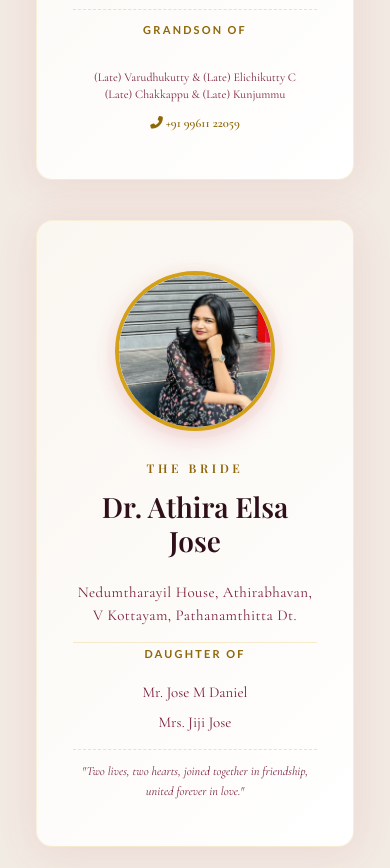
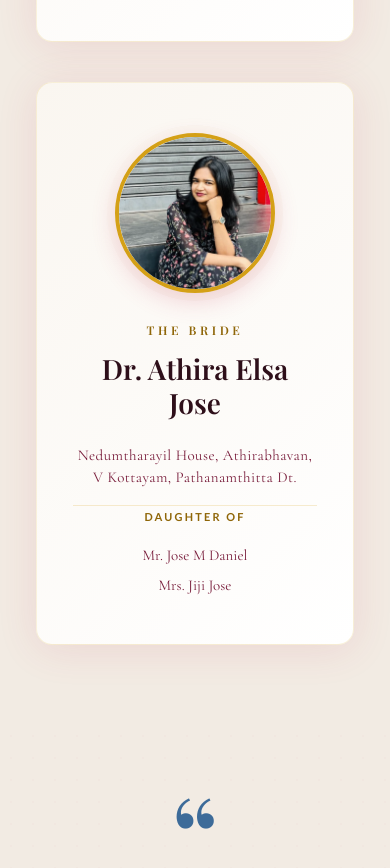
Before and after one commit to muhammedrameesr6-dev/Ashil-wedding, a website: page index.html in a window 390 px wide. Shown: the part 1830-2698 px from the top of the page. Drawn offline with nearby package versions, Linux system fonts and the light colour scheme; no server answers; a web font is replaced by a local one.

Commit message:
Remove Grandson details and phone number from groom card

```diff
--- a/index.html
+++ b/index.html
@@ -175,16 +175,6 @@
             Mr. P.V. Johnson<br />
             Mrs. Rajani Johnson (Late)
           </div>
-          <div class="parents-card-siblings" style="border-top:1px dashed rgba(212,160,23,0.3); padding-top:12px; margin-top:12px;">
-            <p style="font-size:0.85em; color:var(--text-medium); line-height:1.5;">
-              <strong>Grandson of</strong><br />
-              (Late) Varudhukutty &amp; (Late) Elichikutty C<br />
-              (Late) Chakkappu &amp; (Late) Kunjummu
-            </p>
-            <p style="margin-top:8px; font-weight:600; color:var(--gold-dark); font-size:0.9em;">
-              <i class="fas fa-phone-alt"></i> +91 99611 22059
-            </p>
-          </div>
         </div>
 
         <!-- Bride Card -->
@@ -201,11 +191,6 @@
             <strong>DAUGHTER OF</strong>
             Mr. Jose M Daniel<br />
             Mrs. Jiji Jose
-          </div>
-          <div class="parents-card-siblings" style="border-top:1px dashed rgba(212,160,23,0.3); padding-top:12px; margin-top:12px;">
-            <p style="font-size:0.88em; color:var(--text-medium); line-height:1.6; font-style:italic;">
-              "Two lives, two hearts, joined together in friendship, united forever in love."
-            </p>
           </div>
         </div>
       </div>
```
